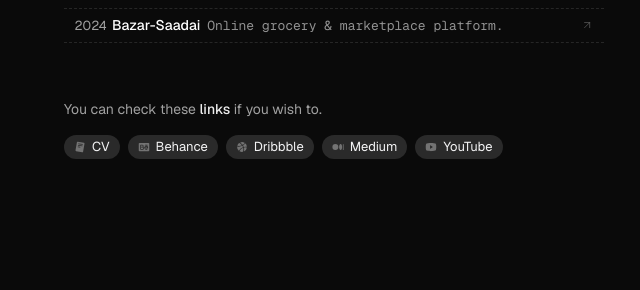
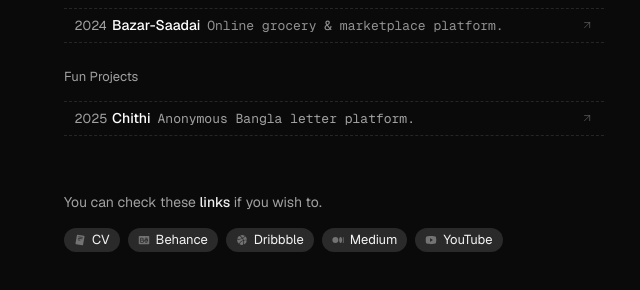
Before and after one commit to fiftee15n/JAT, a Next.js app: page / in a window 1280 px wide. Shown: the part 1167-1457 px from the top of the page, without its empty margins (306-946 px from the left). Built offline with nearby package versions, Linux system fonts and the light colour scheme; no server answers; what react-apple-emojis would draw is missing.

Commit message:
feat: add Fun Projects section with Chithi

```diff
--- a/src/app/page.tsx
+++ b/src/app/page.tsx
@@ -14,6 +14,7 @@ import { TextScramble } from "@/components/motion/text-scramble";
 import { ContributionGraph } from "@/components/ContributionGraph";
 import { ProjectsSection } from "@/components/ProjectsSection";
 import { ArchiveSection } from "@/components/ArchiveSection";
+import { FunProjectsSection } from "@/components/FunProjectsSection";
 import { LinksLine } from "@/components/LinksLine";
 import { ProgressiveBlur } from "@/registry/magicui/progressive-blur";
 
@@ -399,7 +400,17 @@ function HeroContent() {
           variants={FADE_UP}
           initial={reduce ? false : "hidden"}
           animate={welcomeDone ? "visible" : "hidden"}
-          transition={{ duration: 0.45, ease: "easeOut", delay: 0.54 }}
+          transition={{ duration: 0.45, ease: "easeOut", delay: 0.51 }}
+          className="mt-6 w-full"
+        >
+          <FunProjectsSection />
+        </motion.div>
+
+        <motion.div
+          variants={FADE_UP}
+          initial={reduce ? false : "hidden"}
+          animate={welcomeDone ? "visible" : "hidden"}
+          transition={{ duration: 0.45, ease: "easeOut", delay: 0.56 }}
           className="mt-14 w-full"
         >
           <LinksLine />
--- /dev/null
+++ b/src/components/FunProjectsSection.tsx
@@ -0,0 +1,81 @@
+"use client";
+
+import { useState, type CSSProperties } from "react";
+import { AnimatePresence, motion, useReducedMotion } from "motion/react";
+import { SPRING_LAYOUT } from "@/lib/ease";
+import { content } from "@/lib/content";
+
+const EASE = "ease-[cubic-bezier(0.16,1,0.3,1)]";
+
+export function FunProjectsSection() {
+  const [hovered, setHovered] = useState<string | null>(null);
+  const reduce = useReducedMotion() ?? false;
+
+  return (
+    <section className="w-full" onMouseLeave={() => setHovered(null)}>
+      <h2 className="text-[13px] leading-[19.5px] text-neutral-500 dark:text-neutral-400">
+        Fun Projects
+      </h2>
+
+      <div
+        className={`mt-[14px] border-t border-dashed transition-colors duration-500 ${EASE} ${
+          hovered === content.funProjects[0]?.name ? "border-transparent" : "border-neutral-200 dark:border-neutral-800"
+        }`}
+      >
+        {content.funProjects.map((item, i) => {
+          const lineHidden = hovered === item.name || hovered === content.funProjects[i + 1]?.name;
+          return (
+          <a
+            key={item.name}
+            href={item.url}
+            target="_blank"
+            rel="noopener noreferrer"
+            onMouseEnter={() => setHovered(item.name)}
+            className={`group relative grid grid-cols-[48px_1fr] items-center border-b border-dashed py-[7px] pr-[10.5px] transition-colors duration-500 ${EASE} ${
+              lineHidden ? "border-transparent" : "border-neutral-200 dark:border-neutral-800"
+            }`}
+          >
+            <AnimatePresence>
+              {hovered === item.name && (
+                <motion.span
+                  layoutId="fun-hover-pill"
+                  initial={reduce ? false : { opacity: 0 }}
+                  animate={{ opacity: 1 }}
+                  exit={{ opacity: 0, transition: { duration: 0.25 } }}
+                  transition={reduce ? { duration: 0 } : SPRING_LAYOUT}
+                  className="absolute inset-0 -z-10 rounded-lg bg-neutral-200/70 dark:bg-neutral-800/60"
+                />
+              )}
+            </AnimatePresence>
+            <span className="pl-[10.5px] text-[13px] leading-[19.5px] text-neutral-500 dark:text-neutral-400">
+              {item.year}
+            </span>
+            <span className="flex min-w-0 items-center gap-[7px]">
+              <span className="shrink-0 text-[14px] font-medium leading-[19.5px] text-black dark:text-white">
+                {item.name}
+              </span>
+              <span
+                className={`min-w-0 whitespace-nowrap font-mono text-[12px] sm:text-[13px] leading-[19.5px] text-neutral-500 opacity-(--row-o) transition-opacity duration-500 group-hover:opacity-100 dark:text-neutral-400 ${EASE}`}
+                style={{ "--row-o": 1 - i * 0.1 } as CSSProperties}
+              >
+                {item.description}
+              </span>
+              <span className={`ml-auto size-[12.25px] shrink-0 text-black opacity-50 transition-all duration-500 group-hover:translate-x-[1px] group-hover:-translate-y-[1px] group-hover:opacity-100 dark:text-white ${EASE}`}>
+                <svg
+                  viewBox="0 0 24 24"
+                  fill="none"
+                  xmlns="http://www.w3.org/2000/svg"
+                  className="size-full"
+                >
+                  <path d="M7 7h10v10" stroke="currentColor" strokeWidth="1" strokeLinecap="round" strokeLinejoin="round" />
+                  <path d="M7 17 17 7" stroke="currentColor" strokeWidth="1" strokeLinecap="round" strokeLinejoin="round" />
+                </svg>
+              </span>
+            </span>
+          </a>
+          );
+        })}
+      </div>
+    </section>
+  );
+}
--- a/src/lib/content.ts
+++ b/src/lib/content.ts
@@ -148,6 +148,14 @@ export const content = {
       url: "https://github.com/fiftee15n/bazar_sadaai",
     },
   ],
+  funProjects: [
+    {
+      year: "2025",
+      name: "Chithi",
+      description: "Anonymous Bangla letter platform.",
+      url: "https://chithi-likhun-seven.vercel.app/",
+    },
+  ],
   education: [
     {
       degree: "B.Sc in Computer Science & Engineering",
```
